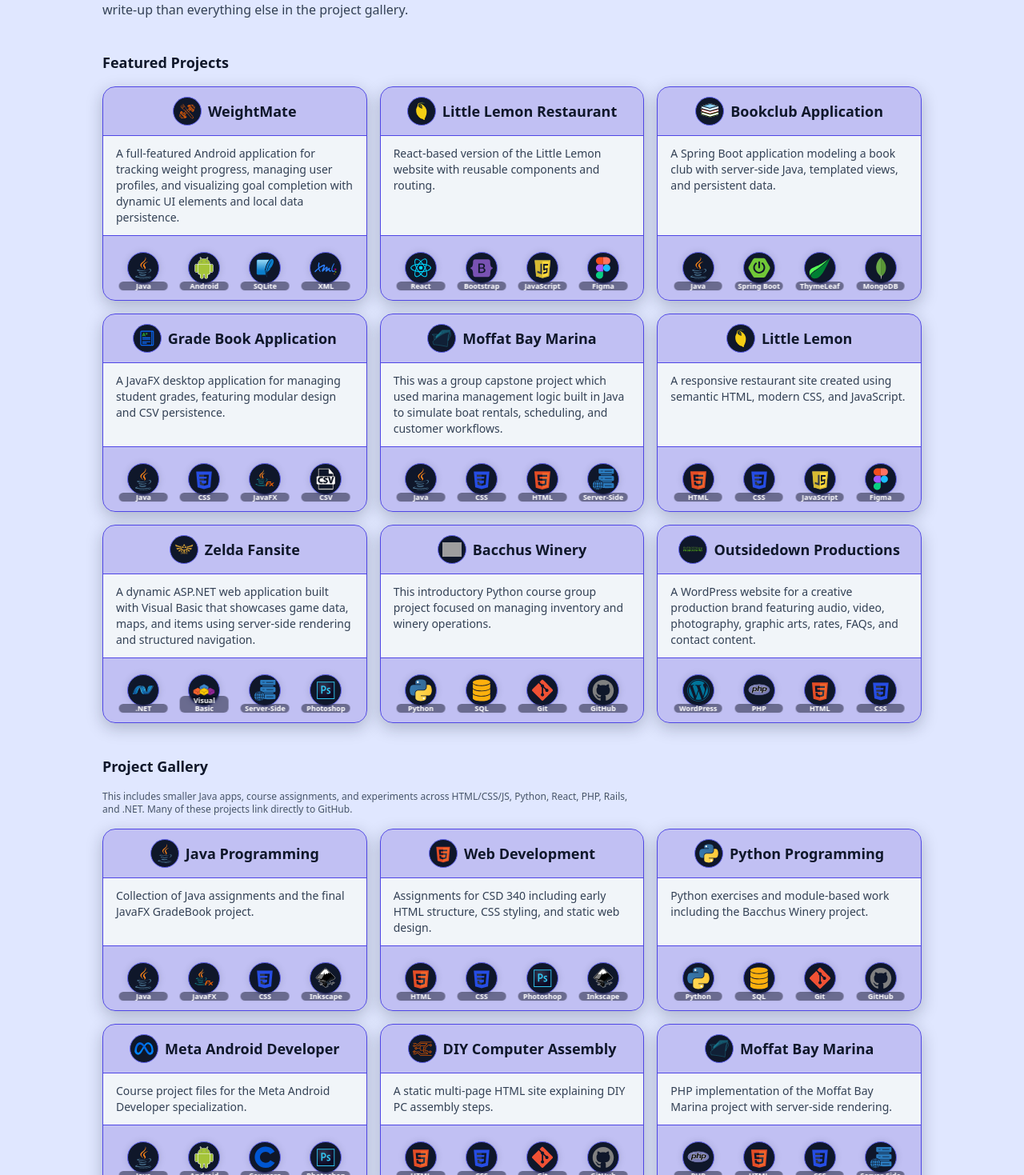
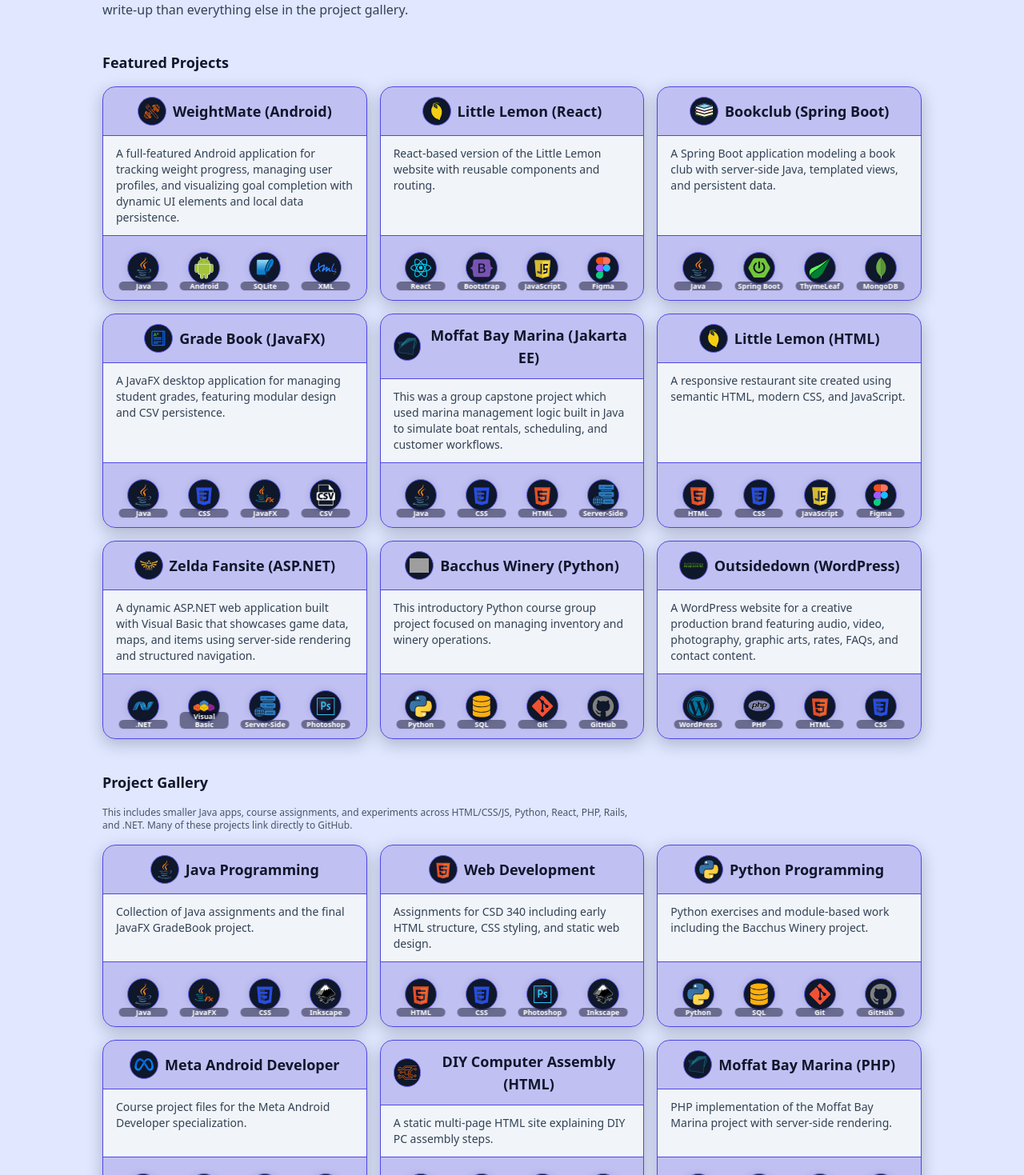
Before and after one commit to J-Pedersen/dev-portfolio, a React (Vite) app: page /projects in a window 1280 px wide. Shown: the part 221-1690 px from the top of the page at 80% size. Built offline with nearby package versions, Linux system fonts and the light colour scheme; grey boxes are pictures that could not be loaded; the HTML template or start-up script is replaced by a standard one.

Commit message:
updated projects.js and caseStudies.js titles

```diff
--- a/src/data/caseStudies.js
+++ b/src/data/caseStudies.js
@@ -3,7 +3,7 @@ export const caseStudies = [
     slug: "weightmate",
     category: "technical",
     categoryLabel: "Technical",
-    title: "WeightMate Android App",
+    title: "WeightMate (Android)",
     icon: "weightmate-icon",
     summary:
       "A multi-screen Android application for tracking weight progress, managing user profiles, and handling persistent data with SQLite and local image storage. This case study highlights mobile UI design, data persistence strategies, and handling real-world application complexity on Android.",
@@ -106,7 +106,7 @@ Local Image Storage`,
     slug: "bookclub",
     category: "technical",
     categoryLabel: "Technical",
-    title: "BookClub Application",
+    title: "BookClub (Spring Boot)",
     icon: "bookclub-icon",
     summary:
       "A full-stack Java/Spring Boot application for managing a book club using REST APIs, DAO architecture, MongoDB documents, and external OpenLibrary integration. This case study covers architectural decisions, validation challenges, JSONPath handling, and solving real debugging issues.",
@@ -179,7 +179,7 @@ Thymeleaf Views + External OpenLibrary API`,
     slug: "gradebook",
     category: "technical",
     categoryLabel: "Technical",
-    title: "Grade Book Application",
+    title: "Grade Book (JavaFX)",
     icon: "gradebook-icon",
     summary:
       "A JavaFX desktop application built with clean separation of concerns, dynamic layout handling, CSV storage, and light/dark theme switching. This case study highlights UI architecture, controller/service refactoring, responsive layout strategies, and modular animated UI components.",
@@ -233,7 +233,7 @@ Student Model`,
     slug: "careware",
     category: "technical",
     categoryLabel: "Project Management",
-    title: "CAREWare Project Management",
+    title: "CAREWare (Project Management)",
     icon: "careware-icon",
     summary:
       "A complete suite of project management deliverables for a CAREWare-style support system modernization effort. Includes the project charter, WBS, WBS dictionary, network diagrams, risk register, RFP, and quality management plan for a multi-phase implementation.",
--- a/src/data/projects.js
+++ b/src/data/projects.js
@@ -4,7 +4,7 @@ export const projects = [
   // -----------------------------------------
     {
     slug: 'weightmate-android',
-    title: 'WeightMate',
+    title: 'WeightMate (Android)',
     shortDescription:
       'A full-featured Android application for tracking weight progress, managing user profiles, and visualizing goal completion with dynamic UI elements and local data persistence.',
     role: 'Android Developer',
@@ -71,7 +71,7 @@ export const projects = [
 
   {
     slug: 'little-lemon-react',
-    title: 'Little Lemon Restaurant',
+    title: 'Little Lemon (React)',
     shortDescription:
       'React-based version of the Little Lemon website with reusable components and routing.',
     role: 'React Developer',
@@ -131,7 +131,7 @@ export const projects = [
 
   {
     slug: 'book-club-springboot',
-    title: 'Bookclub Application',
+    title: 'Bookclub (Spring Boot)',
     shortDescription:
       'A Spring Boot application modeling a book club with server-side Java, templated views, and persistent data.',
     role: 'Full-Stack Developer',
@@ -188,7 +188,7 @@ export const projects = [
 
   {
     slug: 'gradebook-javafx',
-    title: 'Grade Book Application',
+    title: 'Grade Book (JavaFX)',
     shortDescription:
       'A JavaFX desktop application for managing student grades, featuring modular design and CSV persistence.',
     role: 'Java Developer',
@@ -242,7 +242,7 @@ export const projects = [
 
   {
     slug: 'moffat-bay-marina-java',
-    title: 'Moffat Bay Marina',
+    title: 'Moffat Bay Marina (Jakarta EE)',
     shortDescription:
       'This was a group capstone project which used marina management logic built in Java to simulate boat rentals, scheduling, and customer workflows.',
     role: 'Java Developer',
@@ -293,7 +293,7 @@ export const projects = [
 
   {
     slug: 'little-lemon-html',
-    title: 'Little Lemon',
+    title: 'Little Lemon (HTML)',
     shortDescription:
       'A responsive restaurant site created using semantic HTML, modern CSS, and JavaScript.',
     role: 'Front-End Developer',
@@ -348,7 +348,7 @@ export const projects = [
 
   {
     slug: "zelda-fansite",
-    title: "Zelda Fansite",
+    title: "Zelda Fansite (ASP.NET)",
     shortDescription:
       "A dynamic ASP.NET web application built with Visual Basic that showcases game data, maps, and items using server-side rendering and structured navigation.",
     role: "Full Stack Developer",
@@ -407,7 +407,7 @@ export const projects = [
 
   {
     slug: 'bacchus-winery-python',
-    title: 'Bacchus Winery',
+    title: 'Bacchus Winery (Python)',
     shortDescription:
       'This introductory Python course group project focused on managing inventory and winery operations.',
     role: 'Python Developer',
@@ -630,7 +630,7 @@ export const projects = [
   // -----------------------------------------
   {
     slug: 'diy-computer-assembly',
-    title: 'DIY Computer Assembly',
+    title: 'DIY Computer Assembly (HTML)',
     shortDescription:
       'A static multi-page HTML site explaining DIY PC assembly steps.',
     role: 'Front-End Developer',
@@ -671,7 +671,7 @@ export const projects = [
   // Moffat Bay Marina (PHP)
   {
     slug: 'moffat-bay-marina-php',
-    title: 'Moffat Bay Marina',
+    title: 'Moffat Bay Marina (PHP)',
     shortDescription:
       'PHP implementation of the Moffat Bay Marina project with server-side rendering.',
     role: 'Full-Stack Developer',
@@ -710,7 +710,7 @@ export const projects = [
 
   {
     slug: 'my-bio-html-responsive',
-    title: 'Single Page Bio Website',
+    title: 'Single Page Bio (HTML)',
     shortDescription:
       'A responsive personal bio page with basic layout and CSS styling.',
     role: 'Front-End Developer',
@@ -749,7 +749,7 @@ export const projects = [
 
   {
     slug: 'biosite-csd340',
-    title: "Terri's Bio Website",
+    title: "Terri's Bio (HTML)",
     shortDescription:
       'Multi-page biography site created for web development coursework.',
     role: 'Front-End Developer',
@@ -787,7 +787,7 @@ export const projects = [
   },
   {
     slug: "outsidedown-productions",
-    title: "Outsidedown Productions",
+    title: "Outsidedown (WordPress)",
     shortDescription:
       "A WordPress website for a creative production brand featuring audio, video, photography, graphic arts, rates, FAQs, and contact content.",
     role: "WordPress Developer",
```
